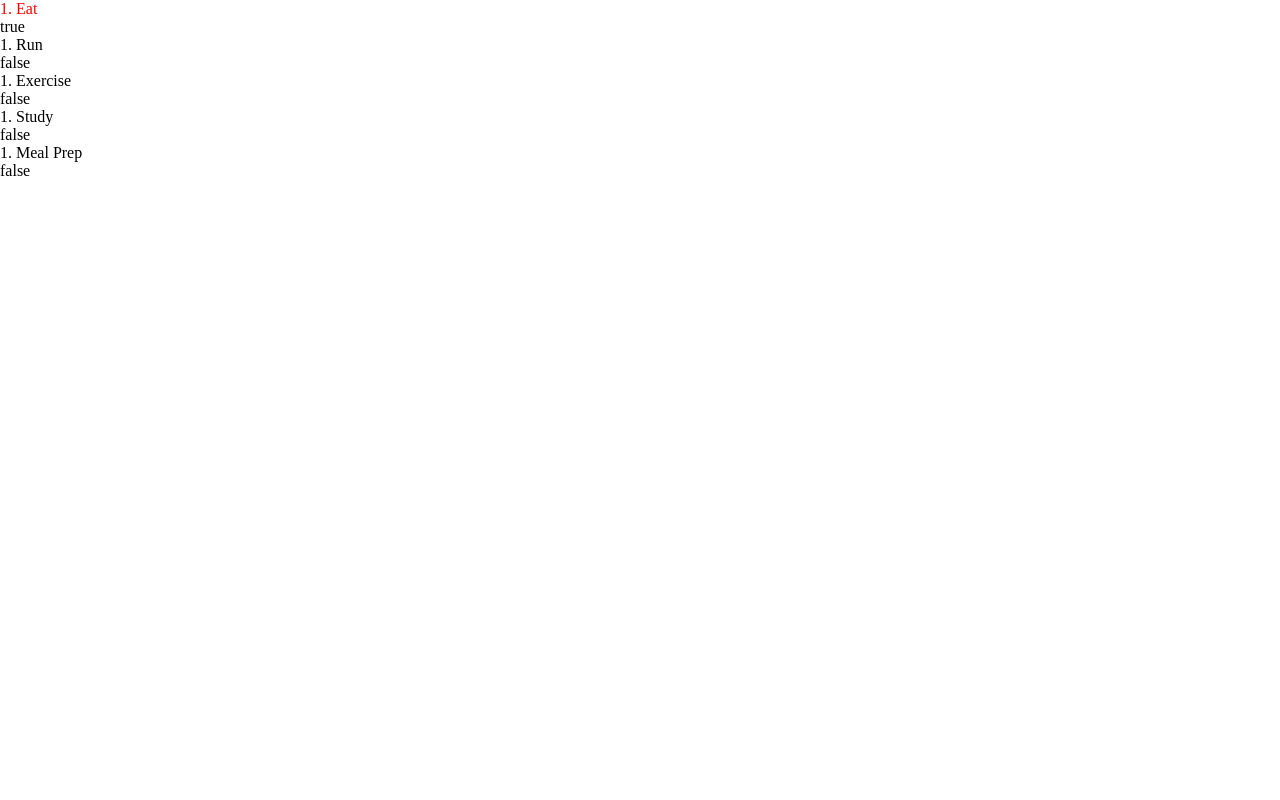
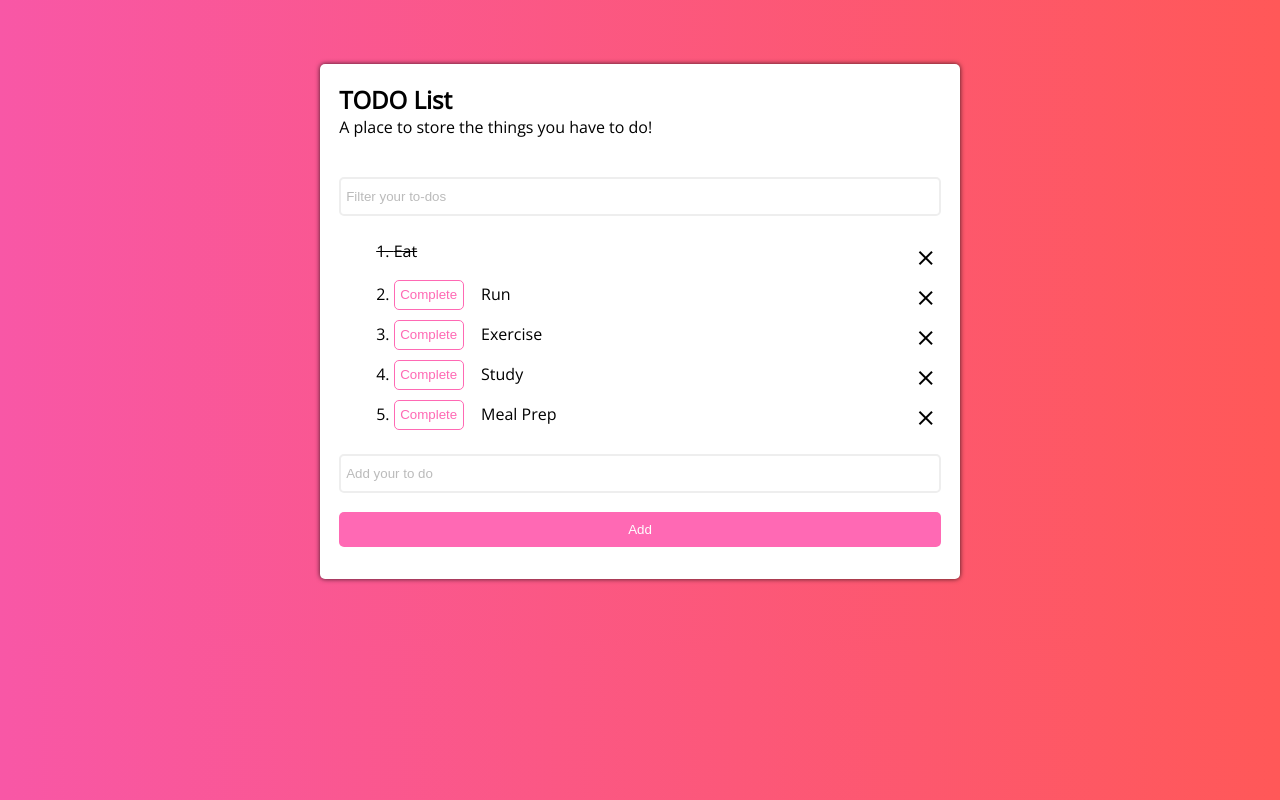
Before and after one commit to Adrean1983/AngularLab1Part1, a plain HTML site: page index.html in a window 1280 px wide. Drawn offline with nearby package versions, Linux system fonts and the light colour scheme.

Commit message:
lab almost complete. Only minor styling to be done.

```diff
--- a/css/styles.css
+++ b/css/styles.css
@@ -3,6 +3,103 @@
     padding: 0;
 }
 
+body {
+    font-family: 'Open Sans', sans-serif;
+    font-weight: 300;
+    background: linear-gradient(to right, #f857a6, #ff5858);
+    display: flex;
+}
+
+.main {
+    display: flex;
+    width: 90%;
+    height: 90%;
+    background: white;
+    box-shadow: 0px 0px 5px 0px rgba(0,0,0,0.75);
+    flex-direction: column;
+    border-radius: 5px;
+    margin: 10% auto;
+}
+.boxtitle {
+    /* display: flex; */
+    margin: 3%;
+}
+input {
+    margin: 3% 3%;
+    border-radius: 5px;
+    height: 35px;
+    border: 2px solid #eee;
+    padding: 0px 5px;
+    color: black;
+}
+::placeholder {
+    color: #bbb;
+}
+
+ol {
+    margin-left: 8%;
+    display: flex;
+    flex-direction: column;
+}
+
+li {
+    list-style-position: inside;
+    padding: 5px;
+ }
+
+li:hover {
+    background-color:#eee;
+ }
+
+
 .completed {
-    color: red
+    text-decoration:line-through;
 }
+
+.btncomplete {
+    border-radius: 5px;
+    background-color: white;
+    border: 1px solid #ff69b4;
+    color: #ff69b4;
+    height: 30px;
+    width: 70px;
+    text-decoration: none;
+    margin-right: 3%;
+}
+/* #closecross {
+    float: right;
+    margin-right: 3%;
+    text-align: center;
+    padding-top: 6px;
+} */
+.material-icons {
+    float: right;
+    margin-right: 3%;
+    text-align: center;
+    padding-top: 6px;
+}
+li:hover .material-icons {
+    color: #ff0000;
+ }
+
+.btnadd {
+    text-decoration: none;
+    background-color: #ff69b4;
+    color: white;
+    border: none;
+    border-radius: 5px;
+    padding: 10px;
+    margin: 0% 3% 5% 3%;
+}
+.btnadd:hover {
+    background-color: #ff1493;
+}
+
+
+@media only screen and (min-width: 480px) {
+    .main {
+        width: 50%;
+        height: 70%;
+        margin: 5% auto;
+    }
+}
--- a/index.html
+++ b/index.html
@@ -5,18 +5,24 @@
     <meta name="viewport" content="width=device-width, initial-scale=1.0">
     <meta http-equiv="X-UA-Compatible" content="ie=edge">
     <title>Document</title>
+    <link href="https://fonts.googleapis.com/css?family=Open+Sans" rel="stylesheet">
+    <link href="https://fonts.googleapis.com/icon?family=Material+Icons"
+      rel="stylesheet">
     <link rel="stylesheet" href="css/styles.css">
 </head>
 <body>
 
-    <section ng-controller="TodoController as list">
-
-        <section ng-repeat="item in list.tasks track by $index">
-            <p ng-class="{completed: item.completed}">1. {{ item.task }}</p>
-            <p> {{ item.completed }}</p>
-
+    <section class="main" ng-controller="TodoController as list">
+        <section class="boxtitle">
+            <h2>TODO List</h2>
+            <p>A place to store the things you have to do!</p>
         </section>
-
+        <input type="text" placeholder="Filter your to-dos">
+        <ol>
+            <li ng-repeat="item in list.tasks track by $index" ng-class="{completed: item.completed}"><button type="button" class="btncomplete" ng-if="!item.completed">Complete</button>{{ item.task }}<i class="material-icons">clear</i></li>
+        </ol>
+        <input type="text" placeholder="Add your to do">
+        <button type="button" class="btnadd">Add</button>
     </section>
 
     <script src="https://code.angularjs.org/1.6.5/angular.min.js"></script>
--- a/scripts/ctrl.js
+++ b/scripts/ctrl.js
@@ -34,10 +34,6 @@ function TodoController() {
 }
 
 
-
-
-
-
 angular
     .module("todoApp")
     .controller("TodoController", TodoController);
```
